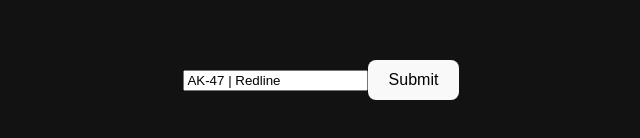
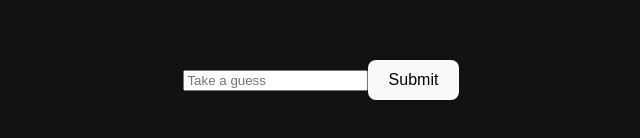
Before and after one commit to m09u5/csdle-project, a React (Vite) app in the folder csdle/: page /#/classic in a window 1280 px wide. Shown: the part 320-458 px from the top of the page, without its empty margins (319-959 px from the left). Built offline with nearby package versions, Linux system fonts and the light colour scheme.

Commit message:
added suggestion bar in input box

```diff
--- a/csdle/src/Pages/classic.jsx
+++ b/csdle/src/Pages/classic.jsx
@@ -4,7 +4,9 @@
 import { Test } from './test';
 
 export function ClassicMode() {
-    const [playersAnswer, setPlayersAnswer] = useState("AK-47 | Redline");
+    const suggetions = skins.map(skin => skin.name);
+    const [focused, setFocused] = useState(false);
+    const [playersAnswer, setPlayersAnswer] = useState("");
     const selectedSkin = skins[0];
     const [showAnswer, setShowAnswer] = useState(false);
     const [playersAnswers, setPlayersAnswers] = useState([]);
@@ -26,11 +28,26 @@
 
                     }}>
                     <input
-                    type="text"
-                    value={playersAnswer}
-                    onChange={(e) => setPlayersAnswer(e.target.value)}
-                    placeholder="Take a guess"
+                        type="text"
+                        value={playersAnswer}
+                        onChange={(e) => setPlayersAnswer(e.target.value)}
+                        placeholder="Take a guess"
+                        onFocus={() => setFocused(true)}
                     />
+                    {focused &&
+                    <div className='shadow-lg'>
+                        {suggetions.map((suggetion, index) => {
+                            const isMatch = suggetion.toLowerCase().indexOf(playersAnswer.toLowerCase()) > -1;
+                            return <div key={index}>
+                                {isMatch &&(
+                                    <div onClick={() => setPlayersAnswer(suggetion)}>
+                                    {suggetion}
+                                </div>
+                                )}
+                            </div>
+                            })}
+                    </div>
+                    }
                     <button type="submit">Submit</button>
                 </form>
                 {showAnswer &&
```
